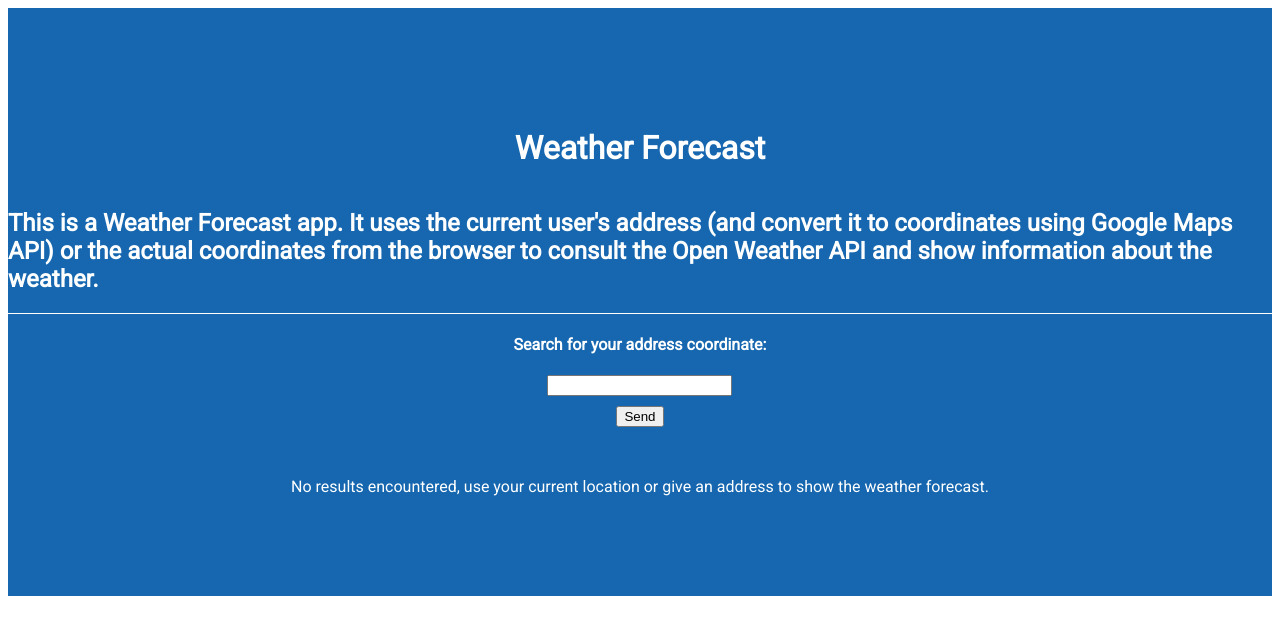
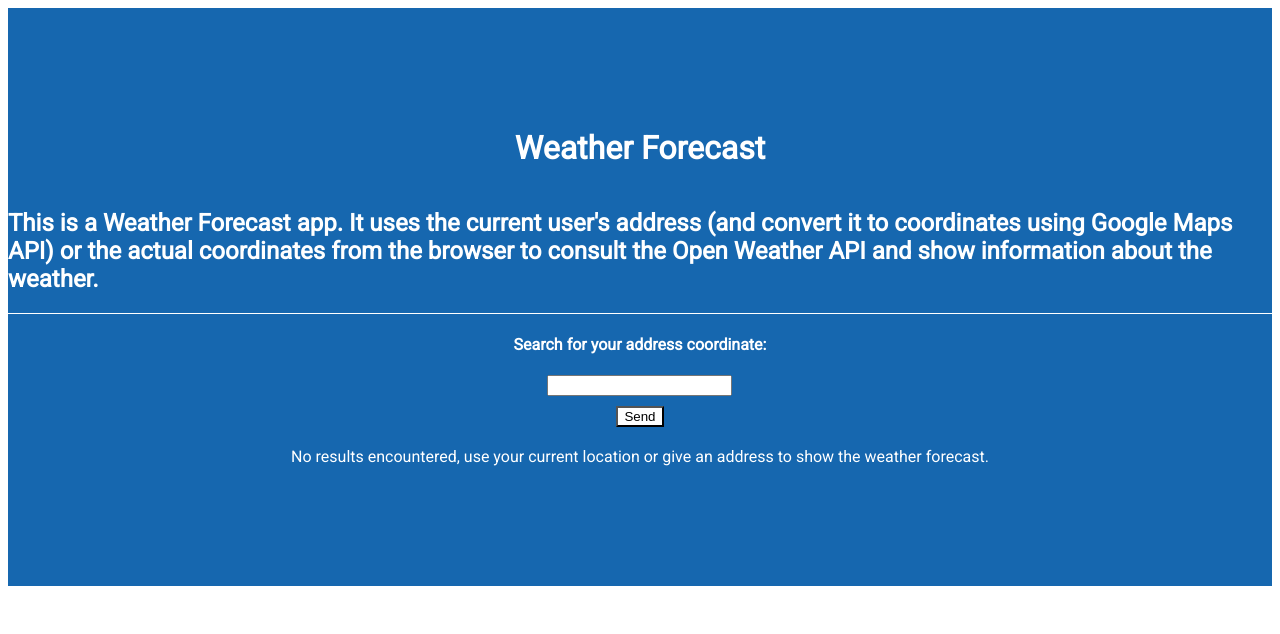
Before and after one commit to rickrd/weather-forecast, a React (Create React App) app: page / in a window 1280 px wide. Shown: the top 634 px of the page. Built offline with nearby package versions, Linux system fonts and the light colour scheme; no server answers.

Commit message:
worked in styles

```diff
--- a/src/components/molecules/CurrentWeather.js
+++ b/src/components/molecules/CurrentWeather.js
@@ -4,7 +4,7 @@ import styled from 'styled-components'
 
 const CurrentWeatherBlock = styled.div`
   display: flex;
-  flex-direction: row;
+  flex-direction: column;
   align-items: center;
   justify-content: space-between;
   width: 100%;
@@ -12,6 +12,10 @@ const CurrentWeatherBlock = styled.div`
   background-color: #fff;
   color: #000;
   margin-bottom: 10px;
+
+  @media (min-width: 640px) {
+    flex-direction: row;
+  }
 
   #current {
     color: blue;
--- a/src/components/molecules/ForecastWeather.js
+++ b/src/components/molecules/ForecastWeather.js
@@ -4,7 +4,7 @@ import styled from 'styled-components'
 
 const ForecastWeatherBlock = styled.div`
   display: flex;
-  flex-direction: row;
+  flex-direction: column;
   align-items: center;
   justify-content: space-between;
   width: 100%;
@@ -12,6 +12,10 @@ const ForecastWeatherBlock = styled.div`
   background-color: #fff;
   color: #000;
   margin-bottom: 10px;
+
+  @media (min-width: 640px) {
+    flex-direction: row;
+  }
 
   #current {
     color: blue;
--- a/src/components/molecules/SearchCoordinateForm.js
+++ b/src/components/molecules/SearchCoordinateForm.js
@@ -19,6 +19,7 @@ const SearchCoordinateFormWrapper = styled.div`
 
     button {
       margin-top: 10px;
+      background-color: #fff;
     }
   }
 `
--- a/src/components/organisms/WeatherInformation.js
+++ b/src/components/organisms/WeatherInformation.js
@@ -15,6 +15,7 @@ const WeatherInformationWrapper = styled.div`
 
   > h3 {
     border-bottom: 1px solid #fff;
+    margin-top: 0;
   }
 `
 
--- a/src/components/organisms/WeatherResult.js
+++ b/src/components/organisms/WeatherResult.js
@@ -9,7 +9,7 @@ const WeatherResultWrapper = styled.div`
   align-items: center;
   justify-content: center;
   width: 100%;
-  margin-top: 50px;
+  margin: 20px 0;
 `
 
 const WeatherResult = props => {
--- a/src/components/pages/Home.js
+++ b/src/components/pages/Home.js
@@ -12,8 +12,12 @@ const HomeWrapper = styled.div`
   flex-direction: column;
   align-items: center;
   justify-content: center;
+  font-family: 'Roboto';
 
-  font-family: 'Roboto';
+
+  @media (max-width: 640px) {
+    padding: 0 15px;
+  }
 `
 
 const Home = props => {
```
